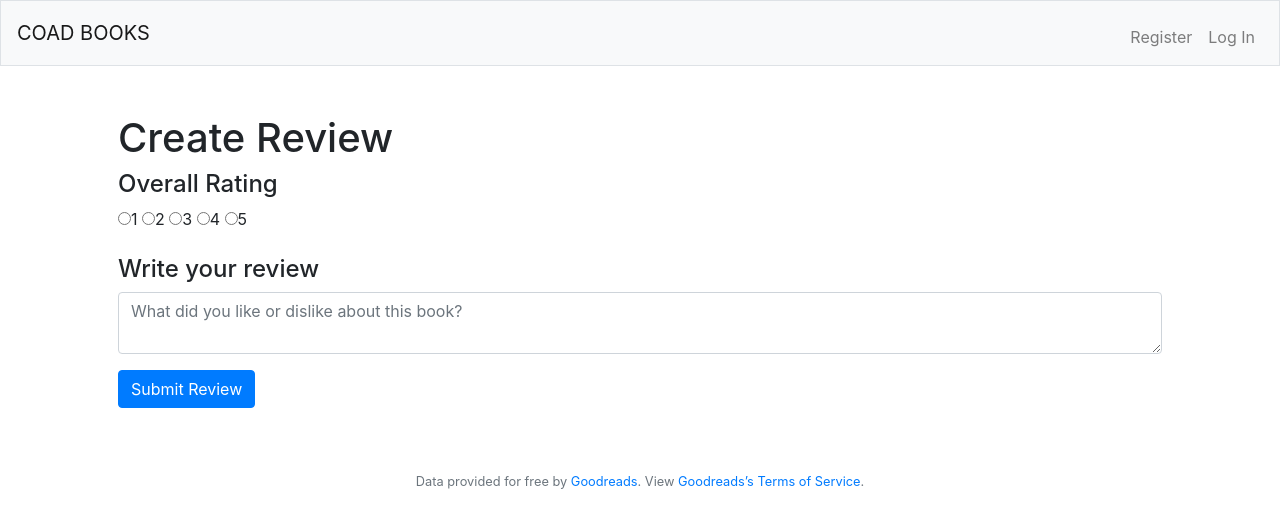
After one commit to alecoad/project1-books, a Flask app: template templates/review.html in a window 1280 px wide. The commit adds this page. Shown: the top 528 px of the page. Run offline with Flask 2, Linux system fonts and the light colour scheme; the template is opened without the code that fills it, so the values that code supplies are empty; some libraries are stand-ins or nearby versions.

Commit message:
Added review form and proper routes

```diff
--- a/application.py
+++ b/application.py
@@ -163,7 +163,7 @@ def search():
 
     return render_template("search.html", results=results)
 
-@app.route("/book/<int:book_id>")
+@app.route("/book/<int:book_id>", methods=["GET", "POST"])
 @login_required
 def book(book_id):
     """Display book info"""
@@ -177,3 +177,37 @@ def book(book_id):
     reviews = db.execute("SELECT * FROM reviews WHERE book_id = :book_id", {"book_id": book.id}).fetchall()
 
     return render_template("book.html", book=book, reviews=reviews)
+
+@app.route("/review/<int:book_id>", methods=["GET", "POST"])
+@login_required
+def review(book_id):
+    """Form for book review"""
+
+    # Find book
+    book = db.execute("SELECT * FROM books WHERE id = :id", {"id": book_id}).fetchone()
+    if book is None:
+        return render_template("error.html", message="No such book.")
+
+    # User reached route via GET (as by clicking the Write a Review button)
+    if request.method == "GET":
+        return render_template("review.html", book=book)
+
+    # User reached route via POST (as by submitting a form via POST)
+    else:
+        # Collect rating and review from form
+        rating = request.form.get("optradio")
+        text = request.form.get("review")
+
+        # Throw error message if improper entries
+        if not rating or not text:
+            return render_template("error.html", message="You must complete the rating.")
+
+        # Insert review into database
+        db.execute("INSERT INTO reviews (rating, text, book_id) VALUES (:rating, :text, :book_id)", {"rating": rating, "text": text, "book_id": book_id})
+        db.commit()
+        return render_template("submit.html")
+
+        # Get all reviews
+        reviews = db.execute("SELECT * FROM reviews WHERE book_id = :book_id", {"book_id": book.id}).fetchall()
+
+        return render_template("book.html", book=book, reviews=reviews)
--- a/templates/index.html
+++ b/templates/index.html
@@ -22,7 +22,6 @@
             <input autocomplete="off" autofocus class="form-control" name="query" type="text">
         </div>
 
-
         <div class="form-group">
             <button class="btn btn-primary" type="submit">Search</button>
         </div>
--- /dev/null
+++ b/templates/review.html
@@ -0,0 +1,43 @@
+{% extends "layout.html" %}
+
+{% block title %}
+    Create Review
+{% endblock %}
+
+{% block main %}
+    <h1>Create Review</h1>
+    <h3>{{ book.title }}</h3>
+
+    <form action="{{ url_for('review', book_id=book.id) }}" method="post">
+
+        <h4>Overall Rating</h4>
+        <div class="form-group">
+            <label class="radio-inline">
+                <input type="radio" name="optradio">1
+            </label>
+            <label class="radio-inline">
+                <input type="radio" name="optradio">2
+            </label>
+            <label class="radio-inline">
+                <input type="radio" name="optradio">3
+            </label>
+            <label class="radio-inline">
+                <input type="radio" name="optradio">4
+            </label>
+            <label class="radio-inline">
+                <input type="radio" name="optradio">5
+            </label>
+        </div>
+
+        <h4>Write your review</h4>
+        <div class="form-group">
+            <textarea autocomplete="off" class="form-control" name="review" placeholder="What did you like or dislike about this book?" required></textarea>
+        </div>
+
+        <div class="form-group">
+            <button class="btn btn-primary" type="submit">Submit Review</button>
+        </div>
+
+    </form>
+
+{% endblock %}
--- a/templates/success.html
+++ b/templates/submit.html
@@ -4,8 +4,8 @@
     Review Submitted
 {% endblock %}
 
-{% block body %}
-    <h1>Success!</h1>
-    <h3>Your review has been submitted.</h3>
+{% block main %}
+    <h1>Thank you!</h1>
 
+	<h2>Your review has been submitted.</h2>
 {% endblock %}
```
Also changed, not shown: templates/book.html (+2 -27 lines).
